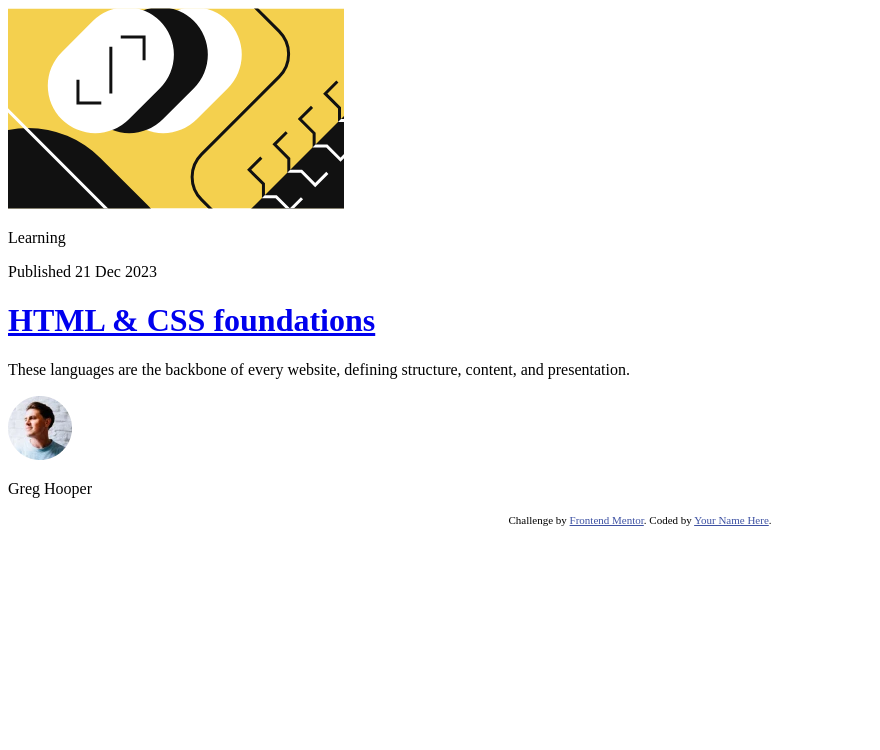
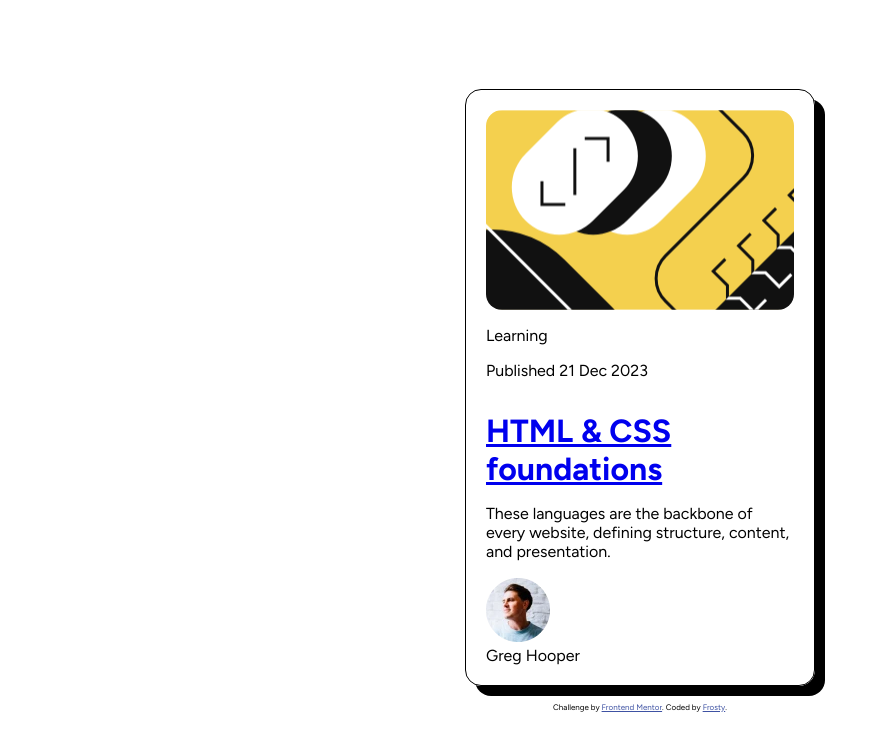
Before and after one commit to frosty-flake/frontend-mentor, a plain HTML site: page blog-preview-card-main/index.html in a window 1280 px wide. Shown: the whole page, without its empty margins (0-880 px from the left). Drawn offline with Linux system fonts and the light colour scheme.

Commit message:
Structure container and image of card

```diff
--- a/blog-preview-card-main/index.html
+++ b/blog-preview-card-main/index.html
@@ -16,7 +16,7 @@
 </head>
 <body>
   <div class="container">
-    <img src="./assets/images/illustration-article.svg" alt="background illustration">
+    <div class="background-image"></div>
     <p class="tag">Learning</p>
 
     <p class="publish-date">Published 21 Dec 2023</p>
@@ -35,7 +35,7 @@
 
   <div class="attribution">
     Challenge by <a href="https://www.frontendmentor.io?ref=challenge" target="_blank">Frontend Mentor</a>.
-    Coded by <a href="#">Your Name Here</a>.
+    Coded by <a href="#">Frosty</a>.
   </div>
 </body>
 </html>
--- a/blog-preview-card-main/style.css
+++ b/blog-preview-card-main/style.css
@@ -1,7 +1,43 @@
 .attribution {
-    font-size: 11px; text-align: center;
+    font-size: 0.5em; text-align: center;
+    margin-top: 2em;
 }
 
 .attribution a {
      color: hsl(228, 45%, 44%);
 }
+
+* {
+    margin: 0; padding: 0;
+    box-sizing: border-box;
+    font-family: "Figtree", Verdana, system-ui, sans-serif;
+}
+
+body {
+    height: 100vh;
+    display: flex;
+    flex-direction: column;
+    justify-content: center;
+    align-items: center;
+}
+
+.container {
+    width: min(350px, 95vw);
+    padding: 20px;
+    border: 1px solid black;
+    border-radius: 1em;
+    box-shadow: 10px 10px black;
+    display: flex;
+    flex-direction: column;
+}
+
+.background-image {
+    height: 200px;
+    background-image: url("./assets/images/illustration-article.svg");
+    background-position: center;
+    border-radius: 1em;
+}
+
+.container > * + * {
+    margin-top: 1em;
+}
```
